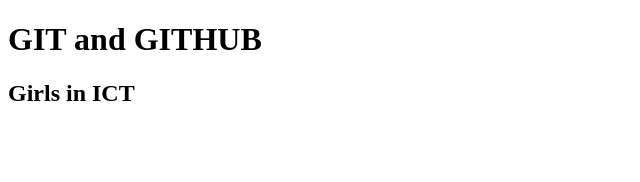
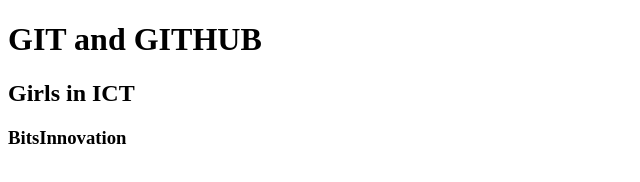
Before and after one commit to shakaayu/New, a plain HTML site: page home.html in a window 1280 px wide. Shown: the whole page, without its empty margins (0-640 px from the left). Drawn offline with Linux system fonts and the light colour scheme.

Commit message:
BitsInnovation is added to home.html

```diff
--- a/home.html
+++ b/home.html
@@ -9,5 +9,8 @@
 <h2>
 	Girls in ICT
 </h2>
+<h3>
+	BitsInnovation
+</h3>
 </body>
 </html>
```
